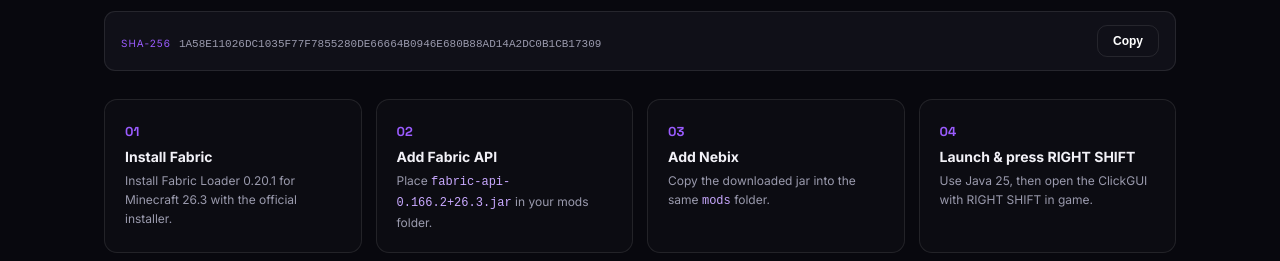
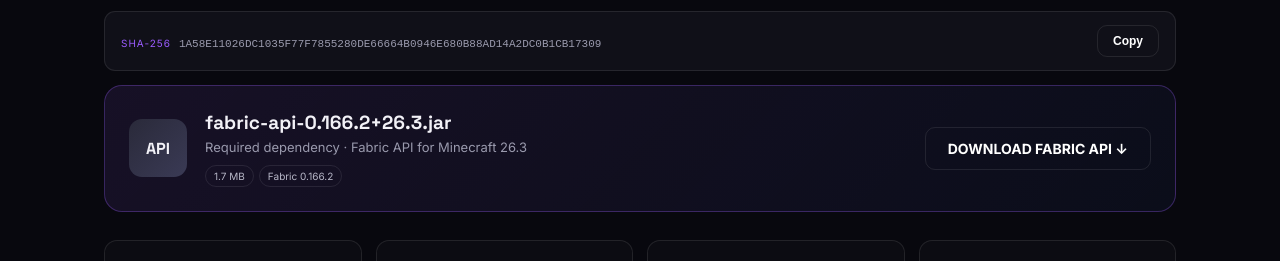
Before and after one commit to nebixclient/nebulaclient.github.io, a plain HTML site: page index.html in a window 1280 px wide. Shown: the part 3637-3898 px from the top of the page. Drawn offline with Linux system fonts and the light colour scheme; no server answers.

Commit message:
Add files via upload

```diff
--- a/index.html
+++ b/index.html
@@ -306,6 +306,8 @@ footer p{font-size:13px}
 <div class="dl"><div class="dlm"><div class="fi">JAR</div><div><h3>nebix-client-26.3-v29.jar</h3><p>Version 2.0 · Minecraft Java 26.3 · Client-side only</p><div class="chips"><span>407 KB</span><span>Fabric 0.19.3+</span><span>Java 25</span></div></div></div>
 <a class="btn" id="jarLink" href="nebix-client-26.3-v29.jar" download>DOWNLOAD JAR ↓</a></div>
 <div class="hash"><div><span>SHA-256</span><code>1A58E11026DC1035F77F7855280DE66664B0946E680B88AD14A2DC0B1CB17309</code></div><button class="btn s ghost" id="copyHash">Copy</button></div>
+<div class="dl" style="margin-top:14px"><div class="dlm"><div class="fi" style="background:linear-gradient(135deg,#2a2a3a,#3a3a55)">API</div><div><h3>fabric-api-0.166.2+26.3.jar</h3><p>Required dependency · Fabric API for Minecraft 26.3</p><div class="chips"><span>1.7 MB</span><span>Fabric 0.166.2</span></div></div></div>
+<a class="btn ghost" href="fabric-api-0.166.2+26.3.jar" download>DOWNLOAD FABRIC API ↓</a></div>
 <div class="steps">
 <div class="step"><i>01</i><h4>Install Fabric</h4><p>Install Fabric Loader 0.20.1 for Minecraft 26.3 with the official installer.</p></div>
 <div class="step"><i>02</i><h4>Add Fabric API</h4><p>Place <code>fabric-api-0.166.2+26.3.jar</code> in your mods folder.</p></div>
```
Also changed, not shown: 1 other file.
